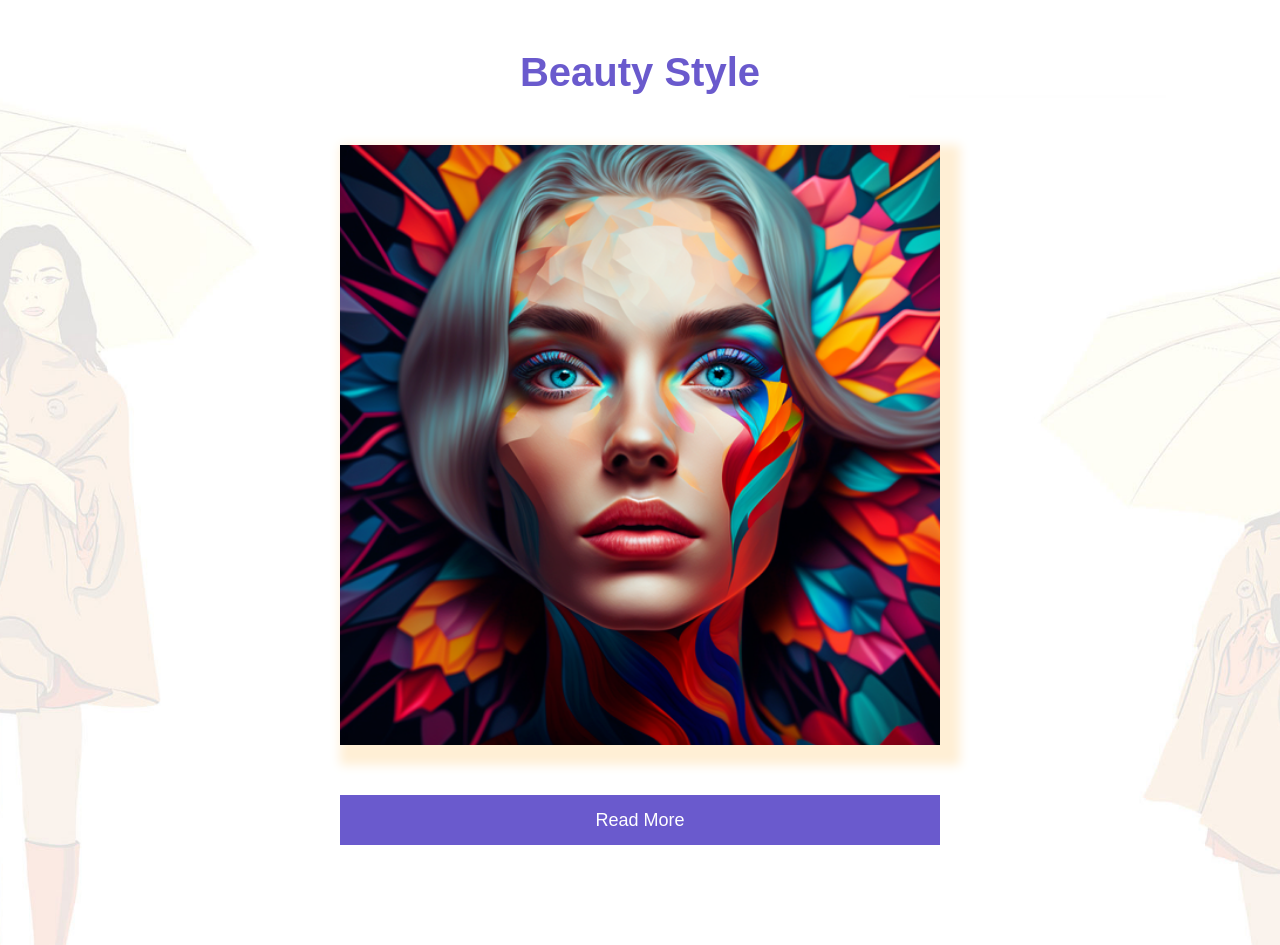
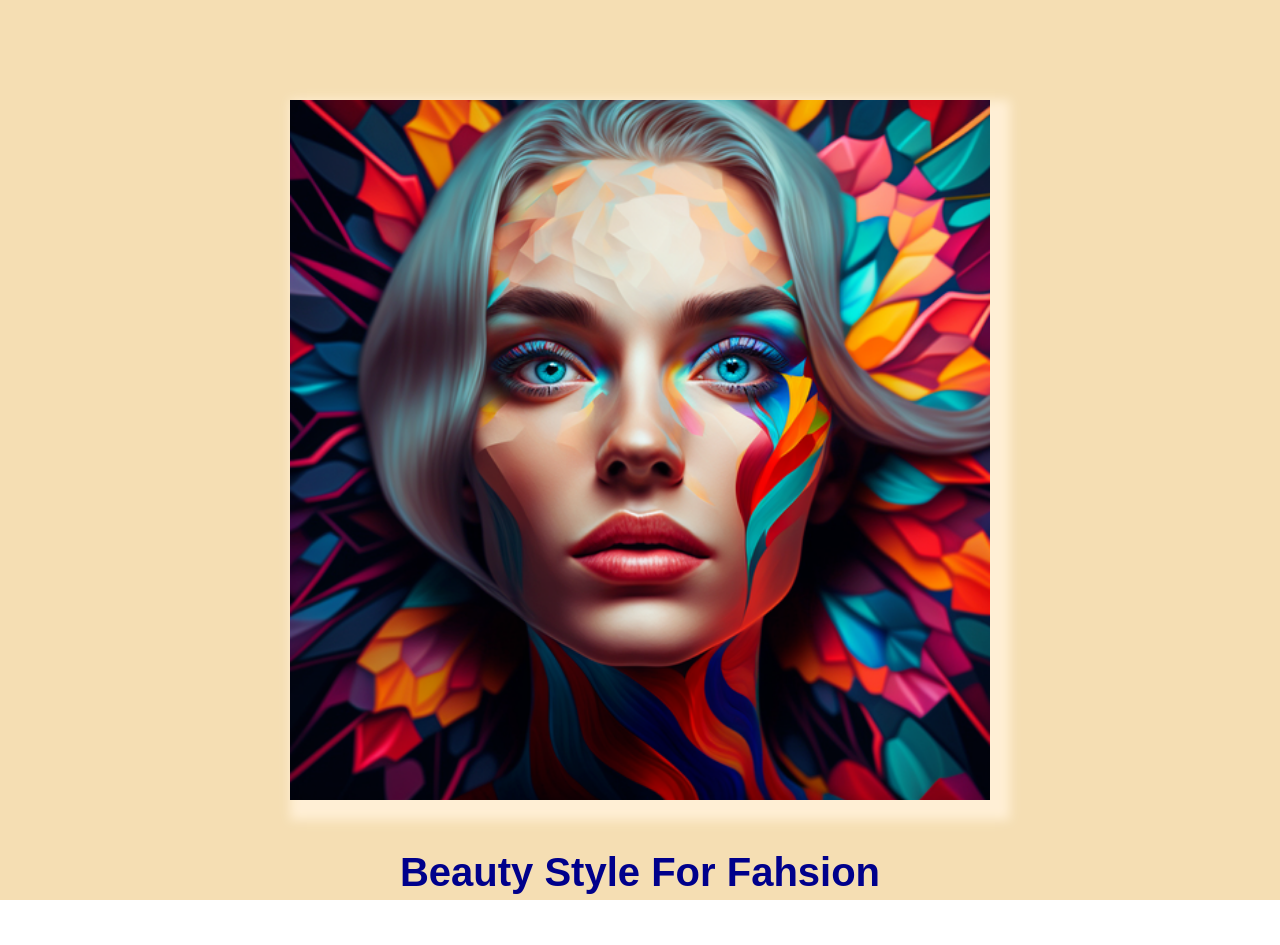
Before and after one commit to MahsumaRezai/Beauty-StyleSite, a React (Create React App) app: page / in a window 1280 px wide. Shown: the top 945 px of the page. After the commit the page ends 900 px from the top, so only its background shows below. Built offline with nearby package versions, Linux system fonts and the light colour scheme.

Commit message:
add home style

```diff
--- a/src/Componets/Home/Home.js
+++ b/src/Componets/Home/Home.js
@@ -5,11 +5,10 @@ import img1 from '../image/img.png'
 const Home = (props) => {
     return (
         <Fragment>
-            <h1 className={classes.title}>Beauty Style</h1>
             <div className={classes.home}>
                 <div className={classes.image}>
                     <img src={img1} alt="" />
-                    <button className="btn">Read More</button>
+                    <h1 className={classes.title}>Beauty Style For Fahsion</h1>
 
                 </div>
 
--- a/src/Componets/Home/Home.module.css
+++ b/src/Componets/Home/Home.module.css
@@ -1,17 +1,13 @@
 .home {
- background-image: url('../image/product_bg.jpg');
-  background-repeat: no-repeat;
-  background-position: center;
-  background-position: center;
-  background-size: cover;
-  height: 1200px;
+  background:  wheat;
+  height: 900px;
 
 }
 .title {
     text-align: center;
     padding-top: 50px;
     font-size: 40px;
-    color: slateblue
+    color: darkblue
 }
 
 .image {
@@ -19,12 +15,12 @@
     justify-content: center;
     flex-direction: column;
     align-content: center;
-    padding-top: 50px;
+    padding-top: 100px;
     margin: auto;
 
 }
 .image img {
-    width: 600px;
+    width:700px;
     box-shadow: 10px 10px 10px 10px papayawhip;
-    margin: auto
+    margin: auto;
 }
```
Also changed, not shown: src/Componets/About/About.js (added).
